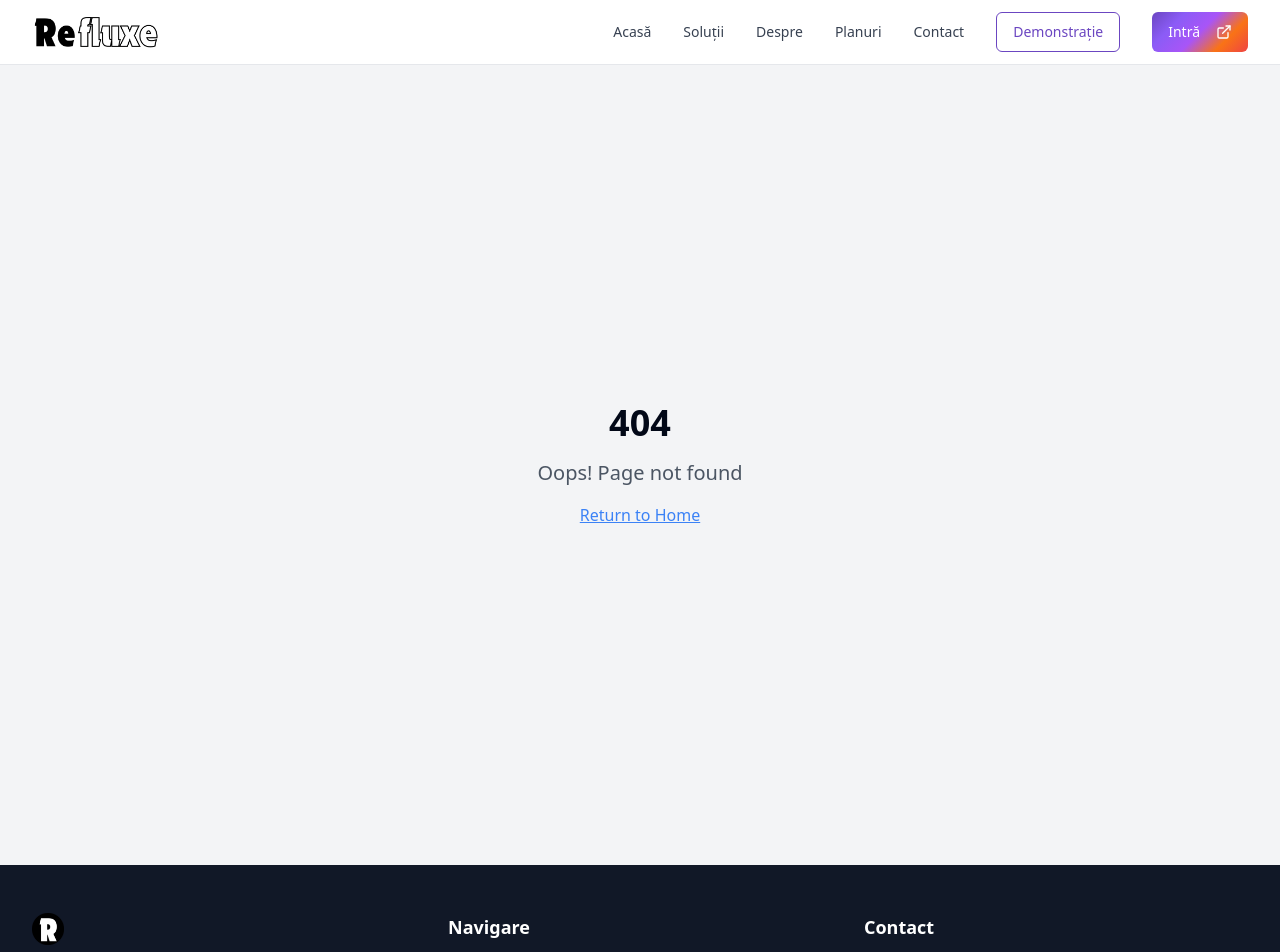
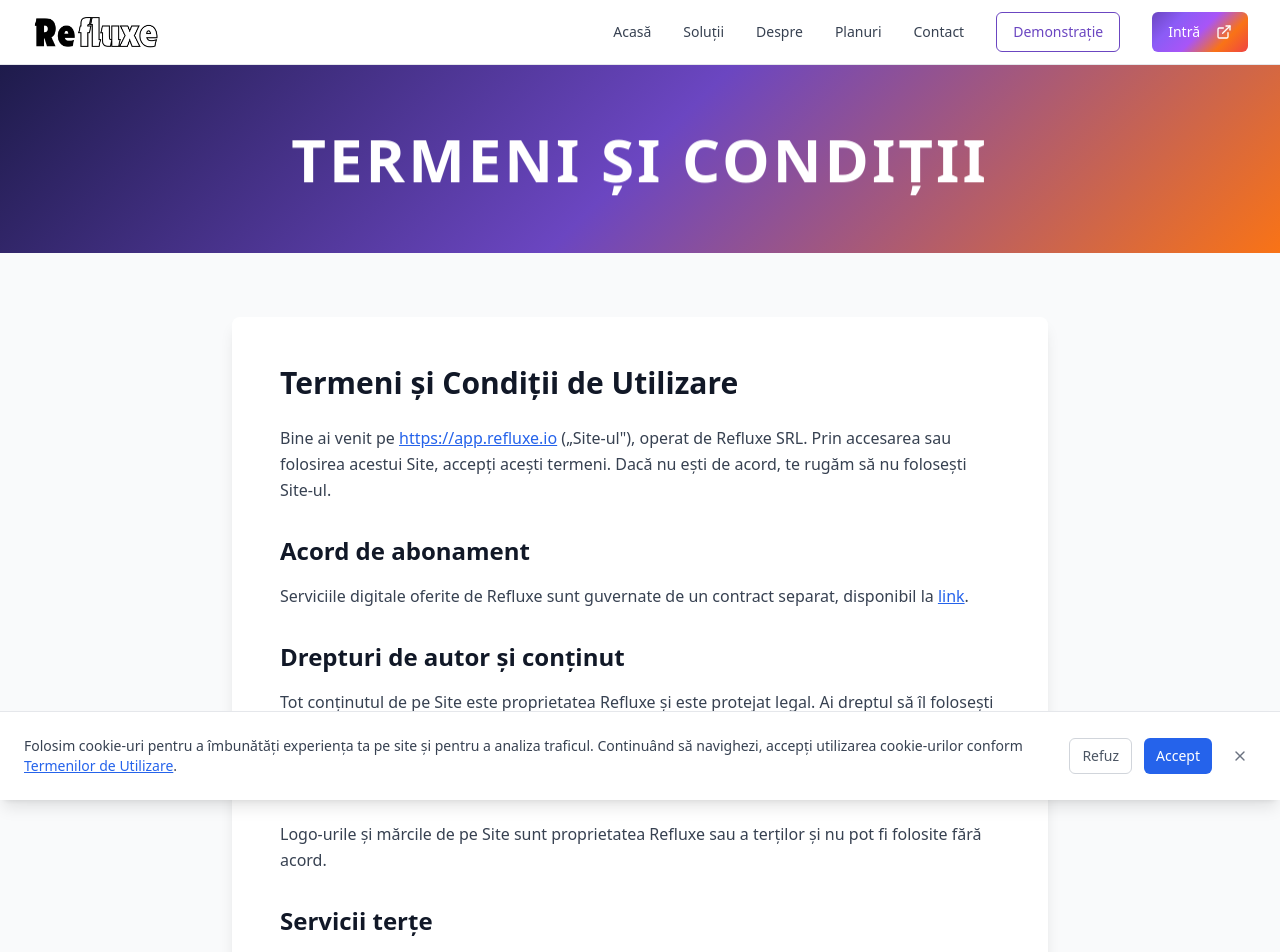
Before and after one commit to PortofolioGabio/RefluxeCupoane, a React (Vite) app: page /termeni-utilizare in a window 1280 px wide. Shown: the top 952 px of the page. Built offline with nearby package versions, Linux system fonts and the light colour scheme.

Commit message:
Add Terms of Use page and cookie consent
- Created "Termeni de Utilizare" page.
- Added cookie consent pop-up.
- Linked "Termeni de Utilizare" from Contact page.

```diff
--- a/src/App.tsx
+++ b/src/App.tsx
@@ -9,10 +9,12 @@ import Solutii from "./pages/Solutii";
 import Despre from "./pages/Despre";
 import Planuri from "./pages/Planuri";
 import Contact from "./pages/Contact";
+import TermeniUtilizare from "./pages/TermeniUtilizare";
 import NotFound from "./pages/NotFound";
 import Navbar from "./components/Navbar";
 import Footer from "./components/Footer";
 import ScrollToTop from "./components/ScrollToTop";
+import CookieConsent from "./components/CookieConsent";
 
 const queryClient = new QueryClient();
 
@@ -33,10 +35,12 @@ const App = () => (
               <Route path="/despre" element={<Despre />} />
               <Route path="/planuri" element={<Planuri />} />
               <Route path="/contact" element={<Contact />} />
+              <Route path="/termeni-utilizare" element={<TermeniUtilizare />} />
               <Route path="*" element={<NotFound />} />
             </Routes>
           </main>
           <Footer />
+          <CookieConsent />
         </div>
       </BrowserRouter>
     </TooltipProvider>
--- /dev/null
+++ b/src/components/CookieConsent.tsx
@@ -0,0 +1,70 @@
+import { useState, useEffect } from 'react';
+import { Button } from '@/components/ui/button';
+import { X } from 'lucide-react';
+
+const CookieConsent = () => {
+  const [isVisible, setIsVisible] = useState(false);
+
+  useEffect(() => {
+    const hasConsent = localStorage.getItem('cookieConsent');
+    if (!hasConsent) {
+      setIsVisible(true);
+    }
+  }, []);
+
+  const handleAccept = () => {
+    localStorage.setItem('cookieConsent', 'accepted');
+    setIsVisible(false);
+  };
+
+  const handleReject = () => {
+    localStorage.setItem('cookieConsent', 'rejected');
+    setIsVisible(false);
+  };
+
+  if (!isVisible) return null;
+
+  return (
+    <div className="fixed bottom-0 left-0 right-0 bg-white border-t border-gray-200 shadow-lg z-50 p-6">
+      <div className="max-w-7xl mx-auto flex flex-col sm:flex-row items-center justify-between gap-4">
+        <div className="flex-1 text-sm text-gray-700">
+          <p>
+            Folosim cookie-uri pentru a îmbunătăți experiența ta pe site și pentru a analiza traficul.
+            Continuând să navighezi, accepți utilizarea cookie-urilor conform{' '}
+            <a href="/termeni-utilizare" className="text-blue-600 hover:text-blue-800 underline">
+              Termenilor de Utilizare
+            </a>.
+          </p>
+        </div>
+
+        <div className="flex items-center gap-3">
+          <Button
+            variant="outline"
+            size="sm"
+            onClick={handleReject}
+            className="text-gray-600 border-gray-300 hover:bg-gray-50"
+          >
+            Refuz
+          </Button>
+          <Button
+            size="sm"
+            onClick={handleAccept}
+            className="bg-blue-600 hover:bg-blue-700 text-white"
+          >
+            Accept
+          </Button>
+          <Button
+            variant="ghost"
+            size="sm"
+            onClick={handleReject}
+            className="p-2 text-gray-500 hover:text-gray-700"
+          >
+            <X className="h-4 w-4" />
+          </Button>
+        </div>
+      </div>
+    </div>
+  );
+};
+
+export default CookieConsent;
--- a/src/pages/Contact.tsx
+++ b/src/pages/Contact.tsx
@@ -194,7 +194,7 @@ const Contact = () => {
                   <div>
                     <h4 className="font-semibold text-blue-600 mb-3 text-lg sm:text-xl">Legal</h4>
                     <ul className="space-y-2">
-                      <li><a href="#" className="text-gray-600 hover:text-blue-600 transition-colors">Termeni de Utilizare</a></li>
+                      <li><a href="/termeni-utilizare" className="text-gray-600 hover:text-blue-600 transition-colors">Termeni de Utilizare</a></li>
                       <li><a href="https://app.refluxe.io/promo/gdpr/privacy-policy" className="text-gray-600 hover:text-blue-600 transition-colors">Politica de Confidențialitate</a></li>
                       <li><a href="https://app.refluxe.io/promo/gdpr/subscription-agreement" className="text-gray-600 hover:text-blue-600 transition-colors">Acord de abonament</a></li>
                     </ul>
--- /dev/null
+++ b/src/pages/TermeniUtilizare.tsx
@@ -0,0 +1,113 @@
+import { useEffect } from 'react';
+import ScrollAnimatedElement from '@/components/ScrollAnimatedElement';
+import { updatePageSEO, getOrganizationSchema, getWebPageSchema } from '@/utils/seo';
+
+const TermeniUtilizare = () => {
+  useEffect(() => {
+    const structuredData = [
+      getOrganizationSchema(),
+      getWebPageSchema(
+        'Termeni și Condiții de Utilizare - Refluxe',
+        'Consultă termenii și condițiile de utilizare pentru platforma Refluxe de cupoane digitale și programe de fidelitate.',
+        'https://refluxe.io/termeni-utilizare'
+      )
+    ];
+
+    updatePageSEO({
+      title: 'Termeni și Condiții de Utilizare - Refluxe | Reguli Utilizare Platformă',
+      description: 'Consultă termenii și condițiile de utilizare pentru platforma Refluxe de cupoane digitale și programe de fidelitate. Informații legale și reguli de utilizare.',
+      keywords: 'termeni utilizare refluxe, conditii utilizare, reguli platforma, termeni legali, conditii servicii digitale',
+      canonical: 'https://refluxe.io/termeni-utilizare',
+      ogImage: 'https://refluxe.io/gabio-uploads/495771be-804e-48df-8f77-e4316aff17fb.png',
+      structuredData: structuredData
+    });
+  }, []);
+
+  return (
+    <div className="bg-gray-50 min-h-screen">
+      {/* Hero Section */}
+      <section className="bg-gradient-hero text-white py-16 text-center">
+        <div className="max-w-4xl mx-auto px-6 sm:px-8 lg:px-10">
+          <ScrollAnimatedElement animation="fadeIn">
+            <h1 className="text-4xl sm:text-5xl lg:text-6xl font-bold tracking-wider">
+              TERMENI ȘI CONDIȚII
+            </h1>
+          </ScrollAnimatedElement>
+        </div>
+      </section>
+
+      {/* Main Content */}
+      <section className="py-16 bg-gray-50">
+        <div className="max-w-4xl mx-auto px-6 sm:px-8 lg:px-10">
+          <ScrollAnimatedElement animation="slideUp" delay={100}>
+            <div className="bg-white rounded-lg shadow-lg p-8 sm:p-12">
+              <div className="prose prose-lg max-w-none">
+                <h2 className="text-3xl font-bold text-gray-900 mb-6">Termeni și Condiții de Utilizare</h2>
+
+                <p className="text-gray-700 mb-6 leading-relaxed">
+                  Bine ai venit pe <a href="https://app.refluxe.io" rel="noopener noreferrer" className="text-blue-600 hover:text-blue-800 underline">https://app.refluxe.io</a> („Site-ul"), operat de Refluxe SRL. Prin accesarea sau folosirea acestui Site, accepți acești termeni. Dacă nu ești de acord, te rugăm să nu folosești Site-ul.
+                </p>
+
+                <h3 className="text-2xl font-semibold text-gray-900 mt-8 mb-4">Acord de abonament</h3>
+                <p className="text-gray-700 mb-6 leading-relaxed">
+                  Serviciile digitale oferite de Refluxe sunt guvernate de un contract separat, disponibil la <a href="https://app.refluxe.io/promo/gdpr/subscription-agreement" rel="noopener noreferrer" className="text-blue-600 hover:text-blue-800 underline">link</a>.
+                </p>
+
+                <h3 className="text-2xl font-semibold text-gray-900 mt-8 mb-4">Drepturi de autor și conținut</h3>
+                <p className="text-gray-700 mb-6 leading-relaxed">
+                  Tot conținutul de pe Site este proprietatea Refluxe și este protejat legal. Ai dreptul să îl folosești doar personal, fără să copiezi sau să distribui fără permisiune.
+                </p>
+
+                <h3 className="text-2xl font-semibold text-gray-900 mt-8 mb-4">Mărci comerciale</h3>
+                <p className="text-gray-700 mb-6 leading-relaxed">
+                  Logo-urile și mărcile de pe Site sunt proprietatea Refluxe sau a terților și nu pot fi folosite fără acord.
+                </p>
+
+                <h3 className="text-2xl font-semibold text-gray-900 mt-8 mb-4">Servicii terțe</h3>
+                <p className="text-gray-700 mb-6 leading-relaxed">
+                  Site-ul poate conține link-uri către servicii ale unor terți. Refluxe nu răspunde pentru acestea și pentru conținutul lor.
+                </p>
+
+                <h3 className="text-2xl font-semibold text-gray-900 mt-8 mb-4">Confidențialitate</h3>
+                <p className="text-gray-700 mb-6 leading-relaxed">
+                  Consultă Politica de Confidențialitate la <a href="https://app.refluxe.io/promo/gdpr/privacy-policy" rel="noopener noreferrer" className="text-blue-600 hover:text-blue-800 underline">link</a> pentru detalii despre datele colectate.
+                </p>
+
+                <h3 className="text-2xl font-semibold text-gray-900 mt-8 mb-4">Utilizare responsabilă</h3>
+                <p className="text-gray-700 mb-6 leading-relaxed">
+                  Nu folosi Site-ul în mod abuziv. Dacă observi abuzuri, raportează-ne la contact@refluxe.com.
+                </p>
+
+                <h3 className="text-2xl font-semibold text-gray-900 mt-8 mb-4">Respectarea legilor</h3>
+                <p className="text-gray-700 mb-6 leading-relaxed">
+                  Trebuie să respecți toate legile aplicabile în utilizarea Site-ului.
+                </p>
+
+                <h3 className="text-2xl font-semibold text-gray-900 mt-8 mb-4">Limitarea răspunderii</h3>
+                <p className="text-gray-700 mb-6 leading-relaxed">
+                  Site-ul este oferit „așa cum este", fără garanții. Refluxe nu răspunde pentru daune directe sau indirecte rezultate din utilizarea Site-ului.
+                </p>
+
+                <h3 className="text-2xl font-semibold text-gray-900 mt-8 mb-4">Încetarea accesului</h3>
+                <p className="text-gray-700 mb-6 leading-relaxed">
+                  În caz de încălcare a termenilor, Refluxe poate suspenda sau închide accesul tău la Site.
+                </p>
+
+                <h3 className="text-2xl font-semibold text-gray-900 mt-8 mb-4">Modificări</h3>
+                <p className="text-gray-700 mb-6 leading-relaxed">
+                  Acești termeni pot fi modificați oricând. Continuarea utilizării Site-ului implică acceptul acestor modificări.
+                </p>
+
+                <p className="text-gray-700 leading-relaxed mt-8">
+                  Pentru întrebări, contactează-ne la contact@refluxe.com.
+                </p>
+              </div>
+            </div>
+          </ScrollAnimatedElement>
+        </div>
+      </section>
+    </div>
+  );
+};
+
+export default TermeniUtilizare;
```
